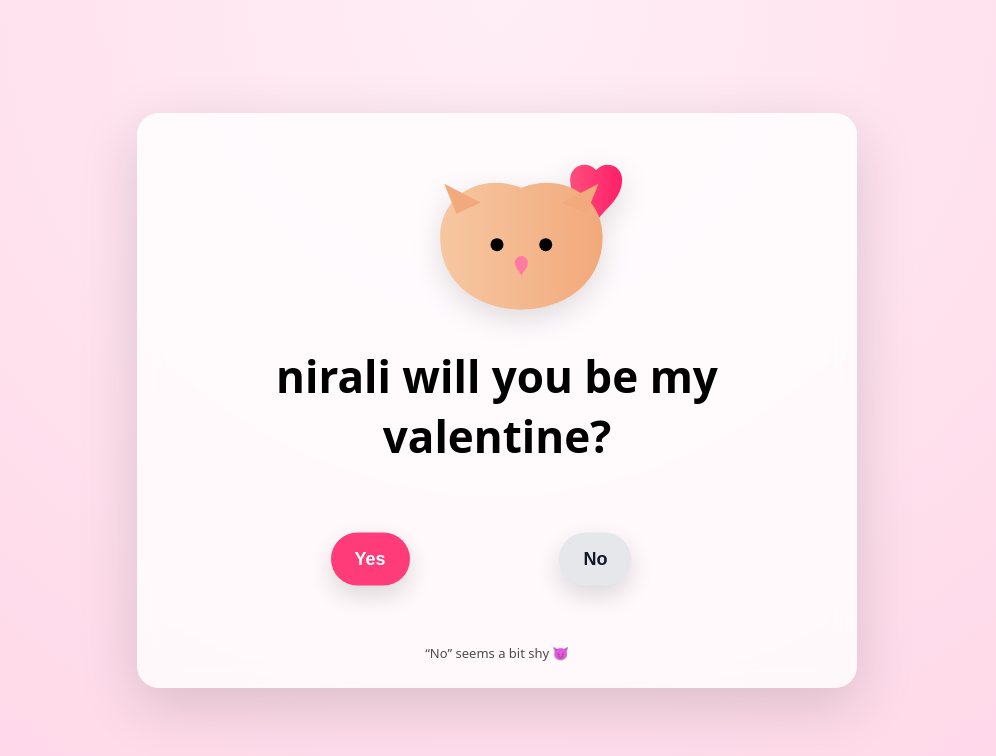
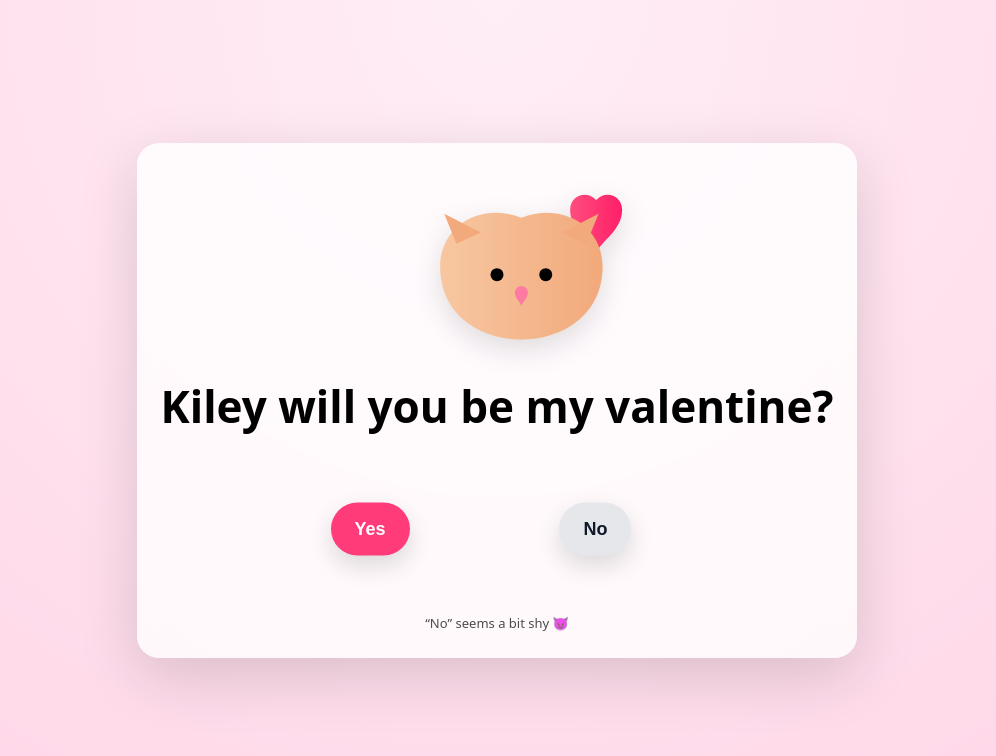
Before and after one commit to devanshulakhani/bre, a plain HTML site: page index.html in a window 1280 px wide. Shown: the whole page, without its empty margins (143-1139 px from the left). Drawn offline with nearby package versions, Linux system fonts and the light colour scheme.

Commit message:
Update index.html

```diff
--- a/index.html
+++ b/index.html
@@ -171,7 +171,7 @@
             fill="#ff7aa2"/>
     </svg>
 
-    <h1>nirali will you be my valentine?</h1>
+    <h1>Kiley will you be my valentine?</h1>
 
     <section class="button-zone" id="zone">
       <button id="yesBtn">Yes</button>
```
